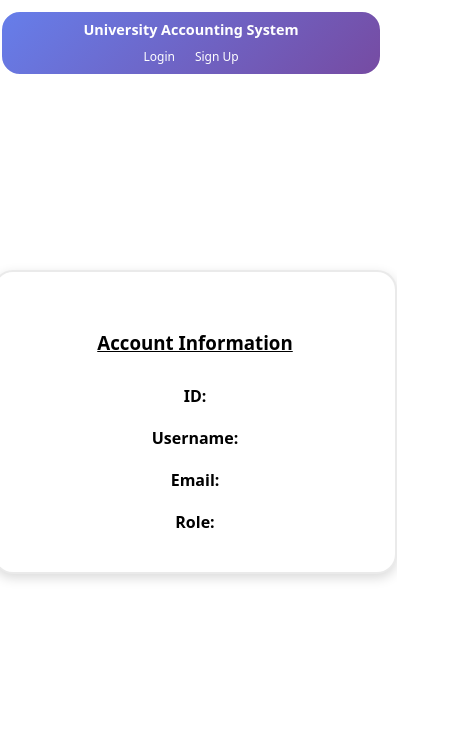
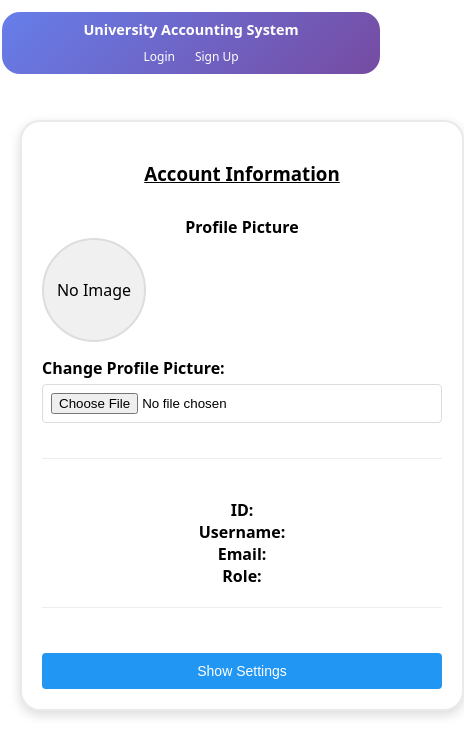
Before and after one commit to ahmed69k/WebProg-UniversityAccountingSystem, an Angular app: page /profile in a window 390 px wide. Shown: the top 756 px of the page, 464 px wide, since content can reach past the window. Built offline with nearby package versions, Linux system fonts and the light colour scheme.

Commit message:
zabat profile and added a photo thingy lesa bass 7war el responsiveness

```diff
--- a/src/app/components/profile/profile.css
+++ b/src/app/components/profile/profile.css
@@ -1,21 +1,27 @@
 .container{
     justify-items: center;
     align-content: center;
-    height: calc(100vh - 200px);
+    height: auto;
     text-align: center;
+    display: flex;
+    flex-direction: column;
+    gap: 20px;
+    padding: 20px;
 }
 .container__card{
     display: flex;
     align-items: center;
     flex-direction: column;
     justify-content: center;
-    height: 300px;
+    height: auto;
     width: 400px;
     border-radius: 20px 20px 20px 20px;
     border: 2px solid #dbdbdb92;
     background-color: white;
     box-shadow: 0 4px 12px rgba(0, 0, 0, 0.15);
     gap: 20px;
+    padding: 20px;
+    margin: 0 auto;
 }
 .container__card h3{
     margin-bottom: 10px;
@@ -23,3 +29,109 @@
 .container__card h4{
     margin: 0;
 }
+
+/* Settings container for horizontal layout */
+.settings-container {
+    display: flex;
+    justify-content: center;
+    gap: 20px;
+    flex-wrap: wrap;
+    width: 100%;
+    max-width: 1300px;
+    margin: 0 auto;
+}
+
+.settings-card {
+    width: 350px;
+    min-height: 200px;
+}
+
+/* Additional styles for the form elements */
+.profile-section {
+    margin-bottom: 20px;
+    padding-bottom: 20px;
+    border-bottom: 1px solid #eee;
+    width: 100%;
+}
+
+.profile-section:last-child {
+    border-bottom: none;
+}
+
+.form-group {
+    width: 100%;
+    margin-bottom: 15px;
+    text-align: left;
+}
+
+.form-group label {
+    display: block;
+    margin-bottom: 5px;
+    font-weight: bold;
+}
+
+.form-group input {
+    width: 100%;
+    padding: 8px;
+    border: 1px solid #ddd;
+    border-radius: 4px;
+    box-sizing: border-box;
+}
+
+.btn {
+    background-color: #4CAF50;
+    color: white;
+    padding: 10px 15px;
+    border: none;
+    border-radius: 4px;
+    cursor: pointer;
+    font-size: 14px;
+    margin-top: 5px;
+    transition: background-color 0.3s;
+}
+
+.btn:hover {
+    background-color: #45a049;
+}
+
+.toggle-btn {
+    background-color: #2196F3;
+    width: 100%;
+}
+
+.toggle-btn:hover {
+    background-color: #1976D2;
+}
+
+.profile-picture {
+    width: 100px;
+    height: 100px;
+    border-radius: 50%;
+    object-fit: cover;
+    margin-bottom: 15px;
+    border: 2px solid #ddd;
+}
+
+.profile-picture-placeholder {
+    width: 100px;
+    height: 100px;
+    border-radius: 50%;
+    background-color: #f0f0f0;
+    display: flex;
+    align-items: center;
+    justify-content: center;
+    margin-bottom: 15px;
+    border: 2px solid #ddd;
+}
+
+/* Responsive design */
+@media (max-width: 1200px) {
+    .settings-container {
+        flex-direction: column;
+        align-items: center;
+    }
+
+    .settings-card {
+        width: 400px;
+    }
+}
--- a/src/app/components/profile/profile.html
+++ b/src/app/components/profile/profile.html
@@ -1,9 +1,70 @@
 <div class="container">
     <div class="container__card">
         <h3 style="text-decoration: underline;"> Account Information </h3>
-        <h4>ID: {{currentUser?.id}}</h4>
-        <h4>Username: {{currentUser?.name}}</h4>
-        <h4>Email: {{currentUser?.email}}</h4>
-        <h4>Role: {{currentUser?.role}}</h4>
+
+        <!-- Profile Picture Section -->
+        <div class="profile-section">
+            <h4>Profile Picture</h4>
+            <img *ngIf="currentUser?.profilePicture" [src]="currentUser?.profilePicture" alt="Profile Picture" class="profile-picture">
+            <div *ngIf="!currentUser?.profilePicture" class="profile-picture-placeholder">
+                No Image
+            </div>
+            <div class="form-group">
+                <label for="profilePicture">Change Profile Picture:</label>
+                <input type="file" id="profilePicture" (change)="changeProfilePicture($event)" accept="image/*">
+            </div>
+        </div>
+
+        <!-- User Information Section -->
+        <div class="profile-section">
+            <h4>ID: {{currentUser?.id}}</h4>
+            <h4>Username: {{currentUser?.name}}</h4>
+            <h4>Email: {{currentUser?.email}}</h4>
+            <h4>Role: {{currentUser?.role}}</h4>
+        </div>
+
+        <!-- Toggle Settings Button -->
+        <button class="btn toggle-btn" (click)="showSettings = !showSettings">
+            {{ showSettings ? 'Hide Settings' : 'Show Settings' }}
+        </button>
+    </div>
+
+    <!-- Settings Container - Only shown when showSettings is true -->
+    <div class="settings-container" *ngIf="showSettings">
+        <!-- Change Username Section -->
+        <div class="container__card settings-card">
+            <h3 style="text-decoration: underline;">Change Username</h3>
+            <div class="form-group">
+                <label for="newUsername">New Username:</label>
+                <input type="text" id="newUsername" #usernameInput>
+            </div>
+            <button class="btn" (click)="changeUsername(usernameInput.value); usernameInput.value=''">
+                Update Username
+            </button>
+        </div>
+
+        <!-- Change Email Section -->
+        <div class="container__card settings-card">
+            <h3 style="text-decoration: underline;">Change Email</h3>
+            <div class="form-group">
+                <label for="newEmail">New Email:</label>
+                <input type="email" id="newEmail" #emailInput>
+            </div>
+            <button class="btn" (click)="changeEmail(emailInput.value); emailInput.value=''">
+                Update Email
+            </button>
+        </div>
+
+        <!-- Change Password Section -->
+        <div class="container__card settings-card">
+            <h3 style="text-decoration: underline;">Change Password</h3>
+            <div class="form-group">
+                <label for="newPassword">New Password:</label>
+                <input type="password" id="newPassword" #passwordInput>
+            </div>
+            <button class="btn" (click)="changePassword(passwordInput.value); passwordInput.value=''">
+                Update Password
+            </button>
+        </div>
     </div>
 </div>
--- a/src/app/components/profile/profile.ts
+++ b/src/app/components/profile/profile.ts
@@ -2,15 +2,18 @@ import { Component } from '@angular/core';
 import { UserService, User } from '../../shared/userService/userService';
 import { FormsModule } from "@angular/forms";
 import { CommonModule } from '@angular/common';
+import { Button } from '../../shared/button/button';
 
 @Component({
   selector: 'app-profile',
-  imports: [FormsModule, CommonModule],
+  imports: [FormsModule, CommonModule, Button],
   templateUrl: './profile.html',
   styleUrl: './profile.css',
 })
 export class Profile {
   currentUser: User | undefined;
+  showSettings: boolean = false; // Add this property to control visibility
+
   constructor(private userService: UserService) {
     const token = localStorage.getItem('token')
     if(token){
@@ -18,4 +21,45 @@ export class Profile {
     }
   }
 
+  changePassword(newPassword: string) {
+    if (this.currentUser) {
+      this.currentUser.password = newPassword;
+      this.userService.updateUser(this.currentUser);
+      alert('Password changed successfully!');
+    }
+  }
+
+  changeEmail(newEmail: string) {
+    if (this.currentUser) {
+      const existingUser = this.userService.findUser(newEmail);
+      if (existingUser) {
+        alert('Email already in use!');
+        return;
+      }
+      this.currentUser.email = newEmail;
+      this.userService.updateUser(this.currentUser);
+      alert('Email changed successfully!');
+    }
+  }
+
+  changeUsername(newName: string) {
+    if (this.currentUser) {
+      this.currentUser.name = newName;
+      this.userService.updateUser(this.currentUser);
+      alert('Username changed successfully!');
+    }
+  }
+
+  changeProfilePicture(event: any) {
+    if (this.currentUser) {
+      const file = event.target.files[0];
+      const reader = new FileReader();
+      reader.onload = () => {
+        const base64String = reader.result as string;
+        this.userService.addProfilePicture(this.currentUser!.email, base64String);
+        alert('Profile picture updated successfully!');
+      };
+      reader.readAsDataURL(file);
+    }
+  }
 }
--- a/src/app/shared/button/button.html
+++ b/src/app/shared/button/button.html
@@ -1 +1 @@
-<button [type]="type" [disabled]="disabled" [style] = "style"> {{text}}</button>
+<button [type]="type" [disabled]="disabled" [style] = "style" > {{text}}</button>
--- a/src/app/shared/userService/userService.ts
+++ b/src/app/shared/userService/userService.ts
@@ -21,7 +21,8 @@ export interface User{
   token?: string,
   id?:number;
   fees: Fee[],
-  salary: Salary[]
+  salary: Salary[],
+  profilePicture?: string,
 }
 @Injectable({
   providedIn: 'root',
@@ -68,4 +69,22 @@ export class UserService {
     console.log("User Deleted!")
   }
 
+  updateUser(updatedUser: User){
+    const index = this.users.findIndex(u => u.email === updatedUser.email)
+
+    if(index !== -1){
+      this.users[index] = updatedUser;
+      localStorage.setItem('users', JSON.stringify(this.users))
+    }
+  }
+
+  addProfilePicture(email:string, pictureData:string){
+    const user = this.findUser(email)
+    if(user){
+      user.profilePicture = pictureData;
+      this.updateUser(user)
+    }
+  }
+
+
 }
```
